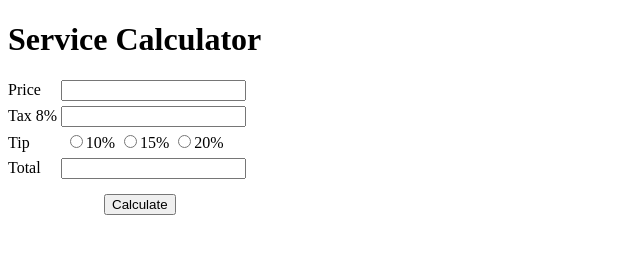
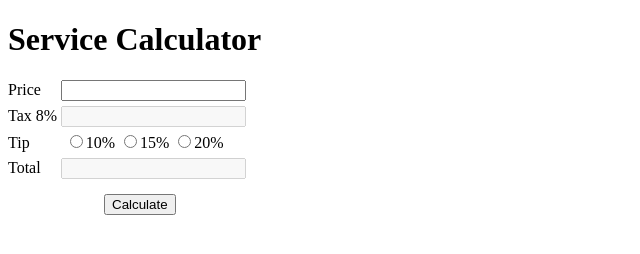
Before and after one commit to bfinley93/Service-Calculator, a plain HTML site: page index.html in a window 1280 px wide. Shown: the whole page, without its empty margins (0-640 px from the left). Drawn offline with Linux system fonts and the light colour scheme.

Commit message:
changing the styling of input boxes to be less confusing to users

```diff
--- a/index.html
+++ b/index.html
@@ -8,11 +8,11 @@
 
 <h1>Service Calculator</h1>
 Price <input class="price" id="price"><br>
-Tax 8% <input id="tax" readonly><br>
+Tax 8% <input id="tax" disabled><br>
 Tip <input class="firstRadioBtn" type="radio" id="ten" name="tip" value=".1">10%
 <input type="radio" id="fifteen" name="tip" value=".15">15%
 <input type="radio" id="twenty" name="tip" value=".2">20%<br>
-Total <input class="total" id="total" readonly><br>
+Total <input class="total" id="total" disabled><br>
 <button onclick="getTotal()" type="button">Calculate</button>
 
 <script>
```
